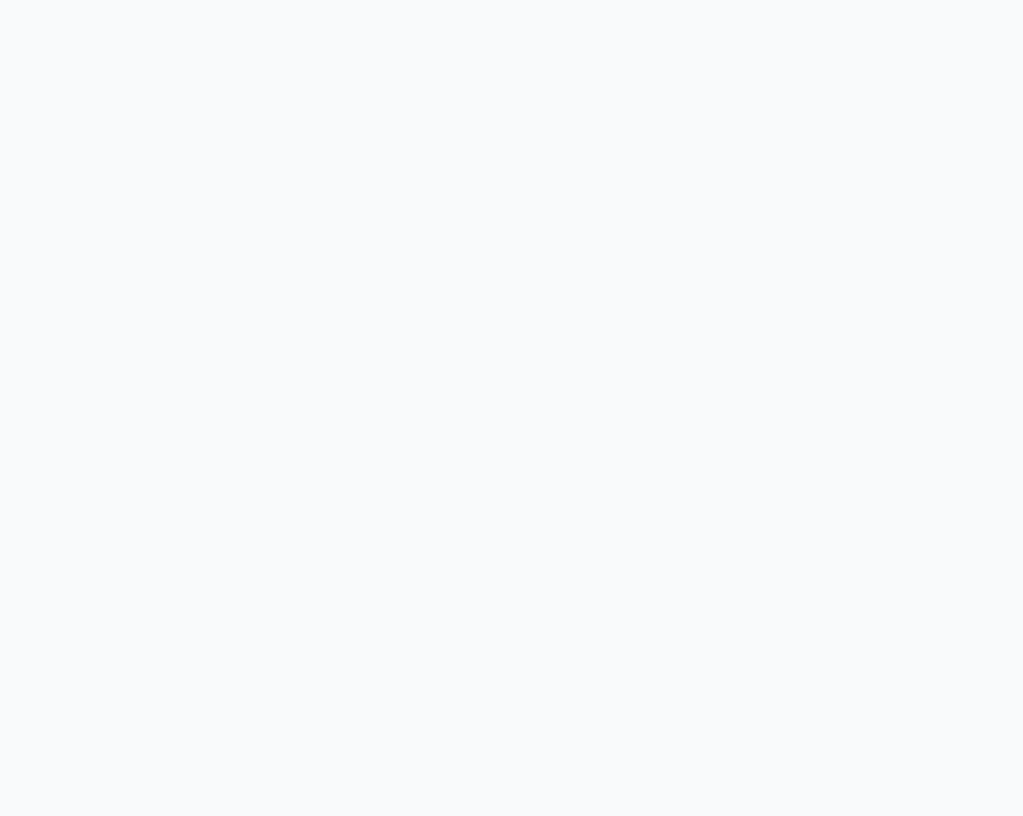
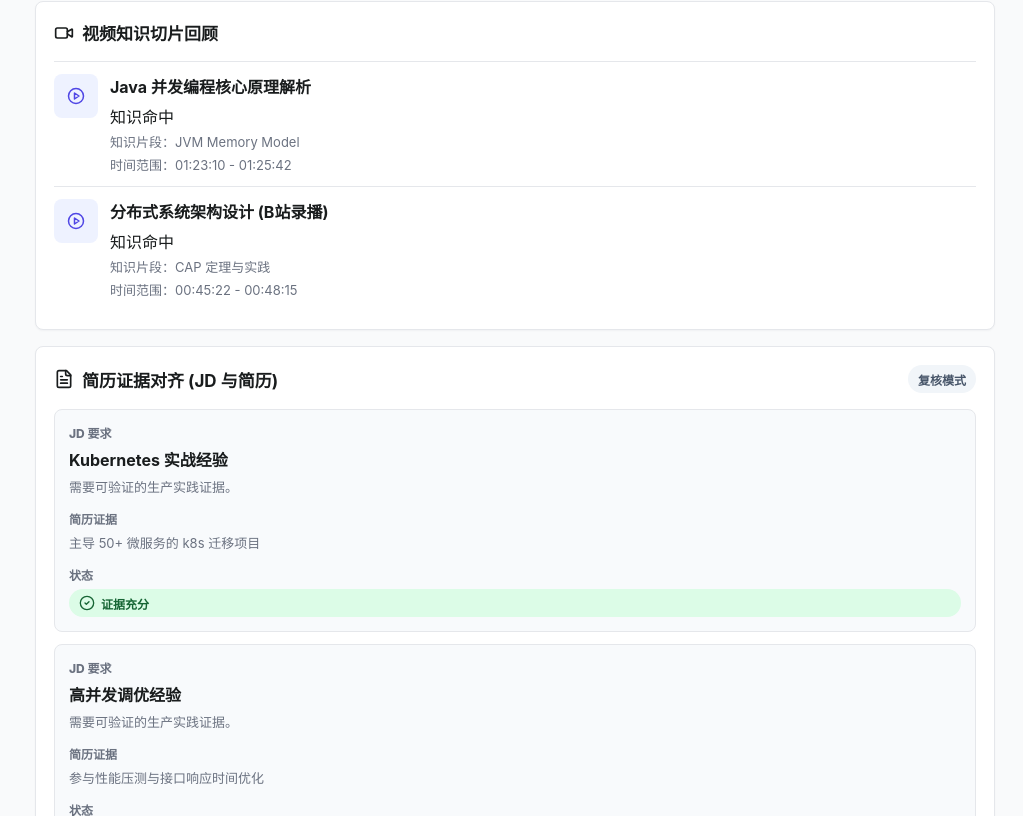
Before and after one commit to HeWhenJay/Multimodal-RAG-Agent-Learning-Evidence-Platform, a React (Vite) app in the folder frontend-react/: page / in a window 1280 px wide. Shown: the part 1984-2800 px from the top of the page, without its empty margins (257-1280 px from the left). Before the commit the page ends 1781 px from the top, so only its background shows below. Built offline with nearby package versions, Linux system fonts and the light colour scheme; no server answers.

Commit message:
style: 工作台改为纵向布局

```diff
--- a/frontend-react/src/pages/Dashboard.tsx
+++ b/frontend-react/src/pages/Dashboard.tsx
@@ -14,7 +14,7 @@ import {
   TriangleAlert,
   Video
 } from 'lucide-react';
-import { Fragment, useEffect, useState } from 'react';
+import { useEffect, useState } from 'react';
 import { fetchOverview, queryRag } from '../api/rag';
 import type { RagEvidence, RagOverview } from '../api/types';
 
@@ -23,6 +23,12 @@ const stats = [
   { label: '视频片段', value: '456', delta: '+45', note: '本周新增', icon: Video },
   { label: 'RAG 证据锚点', value: '1.2k', delta: '98%', note: '命中率', icon: Anchor },
   { label: '运行中 Agent', value: '0', delta: 'RAG', note: '第一阶段', icon: Bot }
+];
+
+const evidenceRows = [
+  { requirement: 'Kubernetes 实战经验', evidence: '主导 50+ 微服务的 k8s 迁移项目', status: 'supported' },
+  { requirement: '高并发调优经验', evidence: '参与性能压测与接口响应时间优化', status: 'weak' },
+  { requirement: 'React / 前端能力', evidence: '未找到相关简历记录', status: 'missing' }
 ];
 
 export function Dashboard() {
@@ -194,25 +200,23 @@ export function Dashboard() {
             </h3>
             <span className="status-pill">复核模式</span>
           </div>
-          <div className="evidence-table">
-            <div className="table-head">JD 要求</div>
-            <div className="table-head">简历证据</div>
-            <div className="table-head">状态</div>
-            {[
-              ['Kubernetes 实战经验', '主导 50+ 微服务的 k8s 迁移项目', 'supported'],
-              ['高并发调优经验', '参与性能压测与接口响应时间优化', 'weak'],
-              ['React / 前端能力', '未找到相关简历记录', 'missing']
-            ].map(([requirement, evidence, status]) => (
-              <Fragment key={requirement}>
-                <div>
-                  <strong>{requirement}</strong>
+          <div className="evidence-stack">
+            {evidenceRows.map((item) => (
+              <div className="evidence-item" key={item.requirement}>
+                <div className="evidence-field">
+                  <span className="evidence-field-label">JD 要求</span>
+                  <strong>{item.requirement}</strong>
                   <p>需要可验证的生产实践证据。</p>
                 </div>
-                <div>{evidence}</div>
-                <div>
-                  <StatusIcon status={status} />
+                <div className="evidence-field">
+                  <span className="evidence-field-label">简历证据</span>
+                  <p>{item.evidence}</p>
                 </div>
-              </Fragment>
+                <div className="evidence-field">
+                  <span className="evidence-field-label">状态</span>
+                  <StatusIcon status={item.status} />
+                </div>
+              </div>
             ))}
           </div>
         </article>
--- a/frontend-react/src/styles.css
+++ b/frontend-react/src/styles.css
@@ -246,7 +246,7 @@ button {
 
 .metric-grid {
   display: grid;
-  grid-template-columns: repeat(4, minmax(0, 1fr));
+  grid-template-columns: 1fr;
   gap: 16px;
 }
 
@@ -259,9 +259,10 @@ button {
 }
 
 .metric-card {
-  min-height: 132px;
+  min-height: 112px;
   padding: 18px;
   display: flex;
+  align-items: center;
   justify-content: space-between;
   gap: 12px;
 }
@@ -293,8 +294,8 @@ button {
 }
 
 .dashboard-grid {
-  display: grid;
-  grid-template-columns: minmax(0, 1.25fr) minmax(340px, 0.75fr);
+  display: flex;
+  flex-direction: column;
   gap: 16px;
 }
 
@@ -542,23 +543,39 @@ button {
   border-radius: 8px;
 }
 
-.evidence-table {
-  display: grid;
-  grid-template-columns: 1fr 1.3fr 210px;
+.evidence-stack {
+  display: flex;
+  flex-direction: column;
+  gap: 12px;
+}
+
+.evidence-item {
+  display: flex;
+  flex-direction: column;
+  gap: 12px;
+  padding: 14px;
+  background: #f8fafc;
   border: 1px solid var(--line);
   border-radius: 8px;
-  overflow: hidden;
 }
 
-.evidence-table > div {
-  padding: 12px;
-  border-right: 1px solid var(--line);
-  border-bottom: 1px solid var(--line);
+.evidence-field {
+  display: flex;
+  flex-direction: column;
+  gap: 6px;
 }
 
-.table-head {
-  background: #f8fafc;
-  font-weight: 700;
+.evidence-field p {
+  margin: 0;
+  color: var(--muted);
+  font-size: 13px;
+  line-height: 1.62;
+}
+
+.evidence-field-label {
+  color: var(--muted);
+  font-size: 12px;
+  font-weight: 800;
 }
 
 .evidence-status,
@@ -753,8 +770,6 @@ button {
     display: none;
   }
 
-  .metric-grid,
-  .dashboard-grid,
   .two-column,
   .video-grid,
   .agent-placeholder {
@@ -796,7 +811,6 @@ button {
     grid-template-columns: 1fr;
   }
 
-  .evidence-table,
   .resume-row {
     grid-template-columns: 1fr;
   }
```
